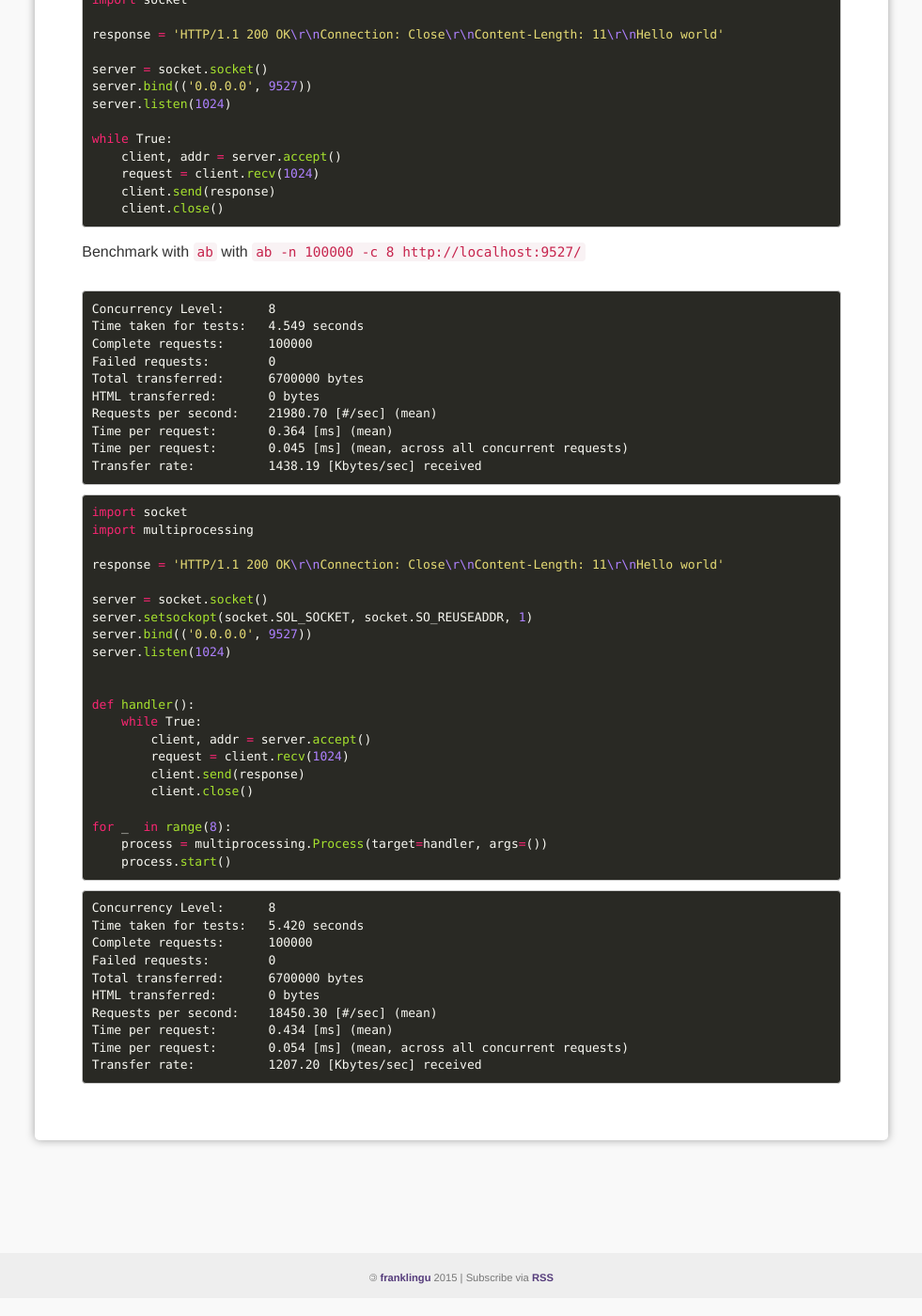
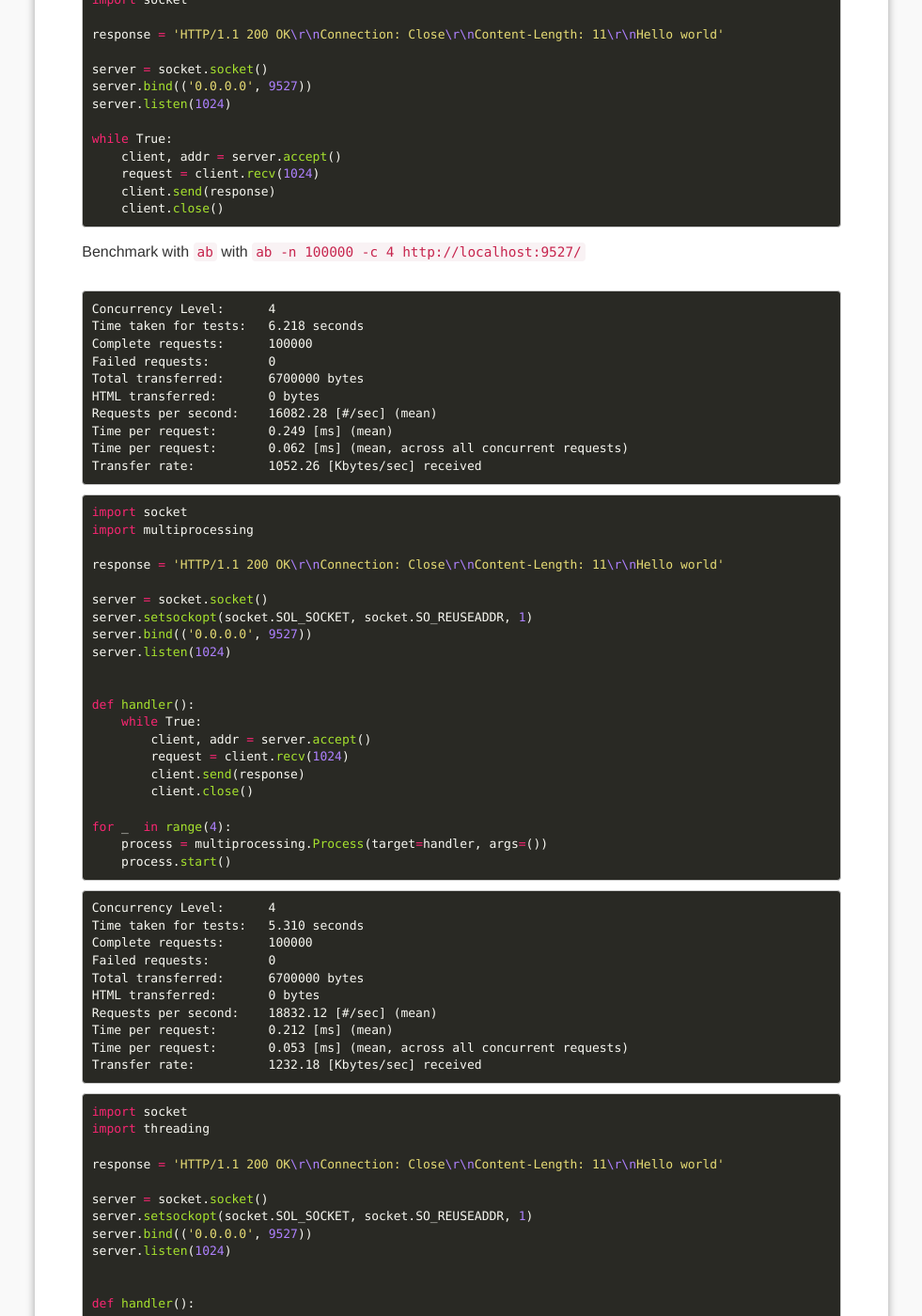
Before and after one commit to franklingu/franklingu.github.io, a Jekyll site: the page built from _posts/2016-07-27-understand-python-web-server-models-with-examples.markdown, in a window 1280 px wide and 1400 px high, scrolled down 361 px. Shown: the whole window at 94% size, without its empty margins (149-1130 px from the left). Built offline with Jekyll 4.4.1, drawn with Linux system fonts in a browser that asks for light colours; nearby versions of some CDN libraries; comment, search, counter and statistics services are not loaded; some of the changed text lies outside the part shown.

Commit message:
add threading webserver

```diff
--- a/_posts/2016-07-27-understand-python-web-server-models-with-examples.markdown
+++ b/_posts/2016-07-27-understand-python-web-server-models-with-examples.markdown
@@ -24,19 +24,19 @@
     client.close()
 ~~~
 
-Benchmark with `ab` with `ab -n 100000 -c 8 http://localhost:9527/`
+Benchmark with `ab` with `ab -n 100000 -c 4 http://localhost:9527/`
 
 ~~~
-Concurrency Level:      8
-Time taken for tests:   4.549 seconds
+Concurrency Level:      4
+Time taken for tests:   6.218 seconds
 Complete requests:      100000
 Failed requests:        0
 Total transferred:      6700000 bytes
 HTML transferred:       0 bytes
-Requests per second:    21980.70 [#/sec] (mean)
-Time per request:       0.364 [ms] (mean)
-Time per request:       0.045 [ms] (mean, across all concurrent requests)
-Transfer rate:          1438.19 [Kbytes/sec] received
+Requests per second:    16082.28 [#/sec] (mean)
+Time per request:       0.249 [ms] (mean)
+Time per request:       0.062 [ms] (mean, across all concurrent requests)
+Transfer rate:          1052.26 [Kbytes/sec] received
 ~~~
 
 ~~~python
@@ -58,20 +58,60 @@
         client.send(response)
         client.close()
 
-for _  in range(8):
+for _  in range(4):
     process = multiprocessing.Process(target=handler, args=())
     process.start()
 ~~~
 
 ~~~
-Concurrency Level:      8
-Time taken for tests:   5.420 seconds
+Concurrency Level:      4
+Time taken for tests:   5.310 seconds
 Complete requests:      100000
 Failed requests:        0
 Total transferred:      6700000 bytes
 HTML transferred:       0 bytes
-Requests per second:    18450.30 [#/sec] (mean)
-Time per request:       0.434 [ms] (mean)
-Time per request:       0.054 [ms] (mean, across all concurrent requests)
-Transfer rate:          1207.20 [Kbytes/sec] received
+Requests per second:    18832.12 [#/sec] (mean)
+Time per request:       0.212 [ms] (mean)
+Time per request:       0.053 [ms] (mean, across all concurrent requests)
+Transfer rate:          1232.18 [Kbytes/sec] received
 ~~~
+
+~~~python
+import socket
+import threading
+
+response = 'HTTP/1.1 200 OK\r\nConnection: Close\r\nContent-Length: 11\r\nHello world'
+
+server = socket.socket()
+server.setsockopt(socket.SOL_SOCKET, socket.SO_REUSEADDR, 1)
+server.bind(('0.0.0.0', 9527))
+server.listen(1024)
+
+
+def handler():
+    while True:
+        client, addr = server.accept()
+        request = client.recv(1024)
+        client.send(response)
+        client.close()
+
+for _  in range(4):
+    thread = threading.thread(target=handler, args=())
+    thread.daemon = True
+    thread.start()
+~~~
+
+~~~
+Concurrency Level:      4
+Time taken for tests:   5.284 seconds
+Complete requests:      100000
+Failed requests:        0
+Total transferred:      6700000 bytes
+HTML transferred:       0 bytes
+Requests per second:    18926.67 [#/sec] (mean)
+Time per request:       0.211 [ms] (mean)
+Time per request:       0.053 [ms] (mean, across all concurrent requests)
+Transfer rate:          1238.37 [Kbytes/sec] received
+~~~
+
+epoll example to be continued
```
